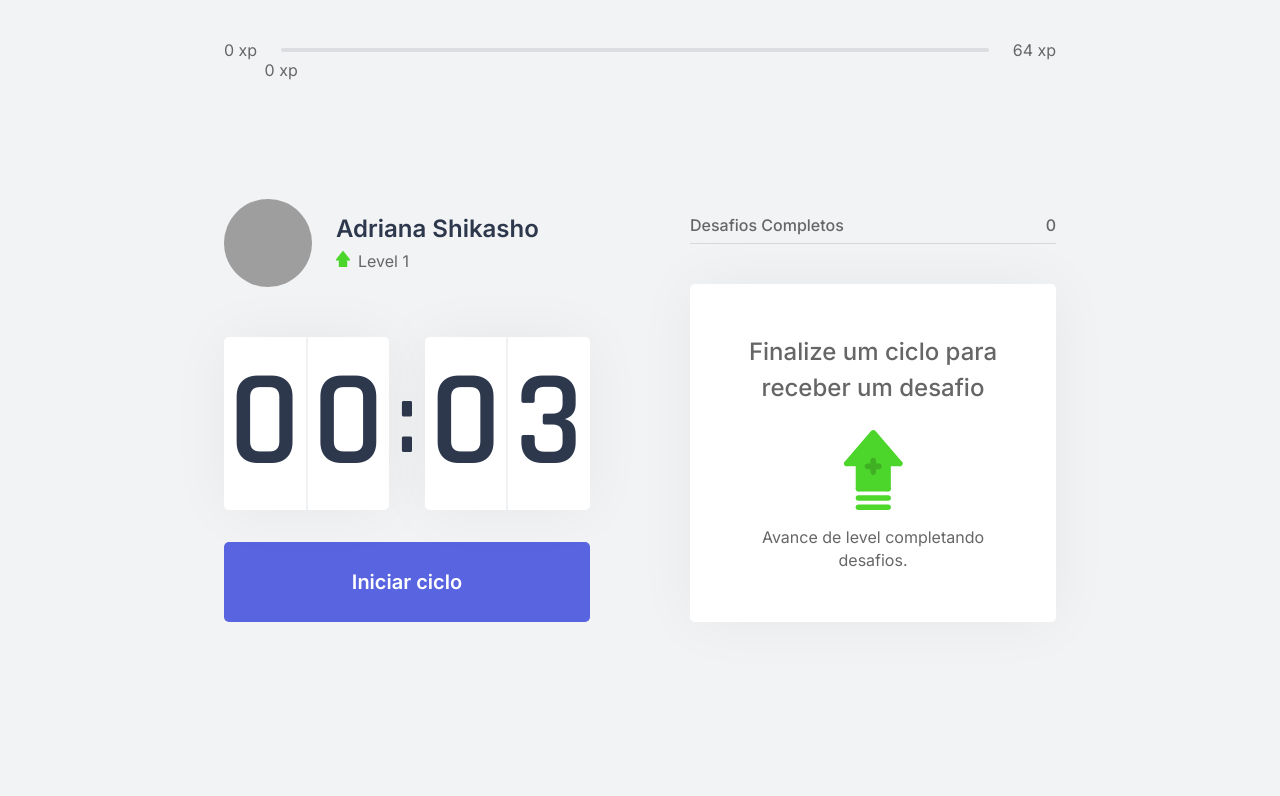
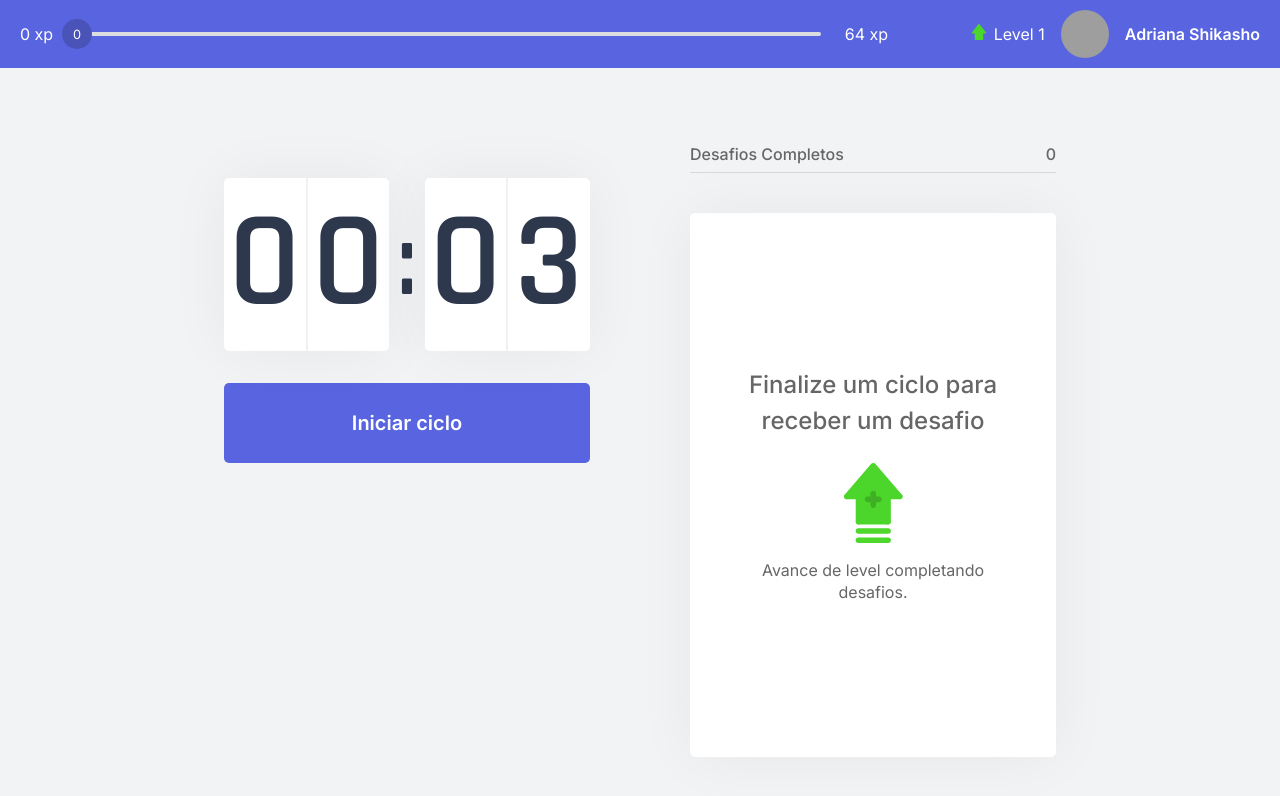
Before and after one commit to dxwebster/moveit-next, a Next.js app: page / in a window 1280 px wide. Shown: the top 796 px of the page. Built offline with nearby package versions, Linux system fonts and the light colour scheme; grey boxes are pictures that could not be loaded.

Commit message:
criação de header

```diff
--- a/src/components/ExperienceBar/index.tsx
+++ /dev/null
@@ -1,22 +0,0 @@
-import { useContext } from 'react';
-import { ChallengesContext } from '../../contexts/challenges'
-import styles from './styles.module.css'
-
-export function ExperienceBar(){
-  const { currentExperience, experienceToNextLevel } = useContext(ChallengesContext)
-
-  const percentToNextLevel = Math.round(currentExperience * 100) / experienceToNextLevel;
-
-  return(
-    <header className={styles.experienceBar}>
-      <span>0 xp</span>
-      <div>
-          <div style={{ width: `${percentToNextLevel}%` }}/>
-          <span className={styles.currentExperience} style={{ left: `${percentToNextLevel}%` }}>
-            {currentExperience} xp
-          </span>
-      </div>
-      <span>{experienceToNextLevel} xp</span>
-    </header>
-  )
-}
--- a/src/components/ExperienceBar/styles.module.css
+++ /dev/null
@@ -1,29 +0,0 @@
-.experienceBar {
-  display: flex;
-  align-items: center;
-}
-
-.experienceBar span {
-  font-size: 1rem
-}
-
-.experienceBar > div {
-  flex:1;
-  height: 4px;
-  border-radius: 4px;
-  background: var(--gray-line);
-  margin: 0 1.5rem;
-  position: relative;
-}
-
-.experienceBar > div > div {
-  height: 4px;
-  border-radius: 4px;
-  background: var(--green);
-}
-
-span.currentExperience {
-  position: absolute;
-  top: 12px;
-  transform: translateX(-50%);
-}
--- /dev/null
+++ b/src/components/Header/index.tsx
@@ -0,0 +1,31 @@
+import { useContext } from 'react';
+import { ChallengesContext } from '../../contexts/challenges'
+import { Container, XPBar, Profile } from './styles'
+
+export function Header(){
+  const { currentExperience, experienceToNextLevel } = useContext(ChallengesContext)
+  const { level } = useContext(ChallengesContext)
+
+  const percentToNextLevel = Math.round(currentExperience * 100) / experienceToNextLevel;
+
+  return(
+    <Container>
+      <XPBar>
+        <span>0 xp</span>
+
+        <div>
+          <div className="percentualBar" style={{ width: `${percentToNextLevel}%` }}/>
+          <span className="XP" style={{ left: `${percentToNextLevel}%` }}>{currentExperience}</span>
+        </div>
+
+        <span>{experienceToNextLevel} xp</span>
+      </XPBar>
+
+      <Profile>
+        <p><img src="icons/level.svg" alt="level"/>Level { level }</p>
+        <img className="profile" src="https://github.com/dxwebster.png" alt="Adriana Shikasho"/>
+        <strong>Adriana Shikasho</strong>
+      </Profile>
+    </Container>
+  )
+}
--- /dev/null
+++ b/src/components/Header/styles.js
@@ -0,0 +1,78 @@
+import styled from 'styled-components';
+
+export const Container = styled.div`
+  display: flex;
+  align-items: center;
+  justify-content: space-between;
+  padding: 10px 20px;
+  background-color: var(--blue);
+  color: #fff;
+`
+
+export const XPBar = styled.div`
+  width: 70%;
+  display: flex;
+  align-items: center;
+  font-size: 1rem;
+
+
+  & > div {
+    flex:1;
+    height: 4px;
+    border-radius: 4px;
+    background: var(--gray-line);
+    margin: 0 1.5rem;
+    position: relative;
+  }
+
+  .percentualBar {
+    height: 4px;
+    border-radius: 4px;
+    background: var(--green);
+
+  }
+
+  .XP {
+    width: 30px;
+    height: 30px;
+    margin-top: -17px;
+
+    display: flex;
+    align-items: center;
+    justify-content: center;
+
+    position: absolute;
+    transform: translateX(-50%);
+
+    font-size: 0.8rem;
+    background-color: var(--blue-dark);
+    border-radius: 50%;
+  }
+`
+
+export const Profile = styled.div`
+  display: flex;
+  align-items: center;
+  margin-left: 1.5rem;
+
+  p {
+    font-size: 1rem;
+    margin-right: 1rem;
+
+    img {
+      margin-right: 0.5rem;
+    }
+  }
+
+  strong {
+    font-size: 1rem;
+    font-weight: 600;
+  }
+
+  img.profile {
+    width: 3rem;
+    height: 3rem;
+    border-radius: 50%;
+    margin-right: 1rem;
+  }
+`
--- a/src/pages/index.tsx
+++ b/src/pages/index.tsx
@@ -3,8 +3,7 @@ import { GetServerSideProps } from 'next';
 
 import { ChallengeBox } from "../components/ChallengeBox";
 import { Countdown } from "../components/Countdown";
-import { ExperienceBar } from "../components/ExperienceBar";
-import { Profile } from '../components/Profile';
+import { Header } from "../components/Header";
 
 import { Container, Grid } from './styles'
 
@@ -25,17 +24,16 @@ export default function Home(props: HomeProps) {
       challengesCompleted={props.challengesCompleted}
 
       >
+      <Header />
+
       <Container>
         <Head>
           <title> Inicio | move.it </title>
         </Head>
 
-        <ExperienceBar />
-
         <CountdownProvider>
           <Grid>
             <div>
-              <Profile />
               <Countdown />
             </div>
             <div>
--- a/src/pages/styles.js
+++ b/src/pages/styles.js
@@ -15,8 +15,7 @@ export const Grid = styled.div`
   display: grid;
   grid-template-columns: 1fr 1fr;
   gap: 6.25rem;
-  align-content: center;
-  margin: 70px 0;
+  margin: 20px 0;
 
 
   @media(max-width: 720px){
```
